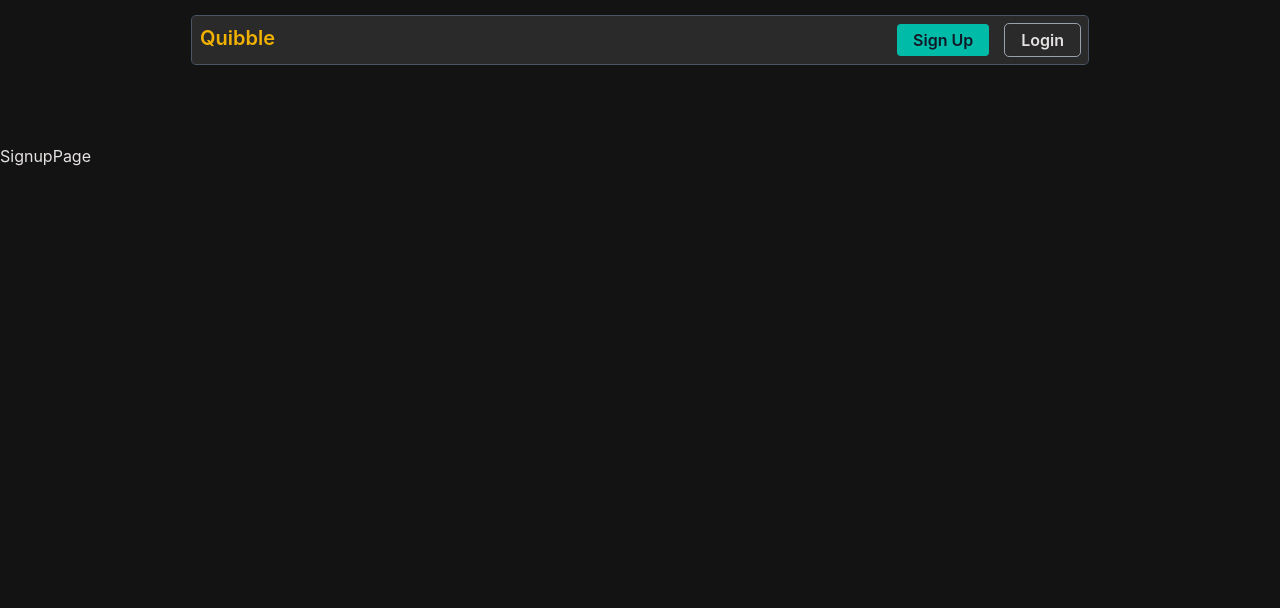
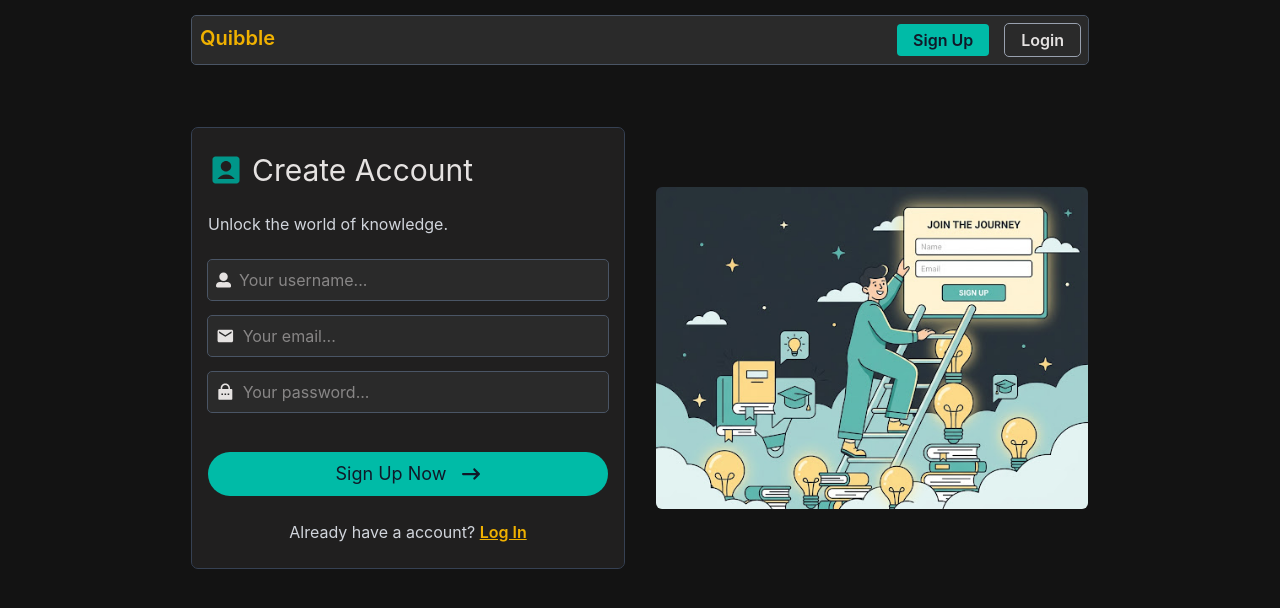
Before and after one commit to RaviCoderWallah/Quibble-Quiz-Web-App, a React (Vite) app: page /signup in a window 1280 px wide. Shown: the top 608 px of the page. Built offline with nearby package versions, Linux system fonts and the light colour scheme.

Commit message:
feat: sign up and login ui screen design completed

```diff
--- a/src/App.jsx
+++ b/src/App.jsx
@@ -2,7 +2,7 @@ import { Outlet } from "react-router-dom";
 import Header from "./components/Header";
 
 const App = () => {
-  return <div className="bg-[#131313] text-[#e5e2e1] min-h-screen flex flex-col gap-16 md:px-0 px-4">
+  return <div className="bg-[#131313] text-[#e5e2e1] min-h-screen flex flex-col gap-12 md:px-0 px-4">
     <Header/>
     <Outlet/>
   </div>;
--- a/src/Pages/LoginScreen.jsx
+++ b/src/Pages/LoginScreen.jsx
@@ -2,7 +2,7 @@ import LoginPage from "../feature/login/LoginPage"
 
 const LoginScreen = () => {
   return (
-    <div>
+    <div className="flex items-center justify-center">
         <LoginPage/>
     </div>
   )
--- a/src/Pages/SignupScreen.jsx
+++ b/src/Pages/SignupScreen.jsx
@@ -2,9 +2,9 @@ import SignupPage from "../feature/signup/SignupPage"
 
 const SignupScreen = () => {
   return (
-    <div>
+    <main className="flex items-center justify-center">
         <SignupPage/>
-    </div>
+    </main>
   )
 }
 
--- a/src/feature/login/LoginPage.jsx
+++ b/src/feature/login/LoginPage.jsx
@@ -1,6 +1,55 @@
+import { FaArrowRightLong } from "react-icons/fa6"
+import { RiLoginBoxFill } from "react-icons/ri";
+import { MdEmail } from "react-icons/md";
+import { RiLockPasswordFill } from "react-icons/ri";
+
+import LoginScreenImage from "../../assets/images/login-screen.jpg";
+import { NavLink } from "react-router-dom";
+
 const LoginPage = () => {
   return (
-    <div>LoginPage</div>
+    <div className="grid grid-cols-1 md:grid-cols-2 items-center gap-8 max-w-4xl">
+      <div className="bg-[#201f1f] p-4 rounded-md flex flex-col gap-6 py-6 outline-1 outline-gray-700 md:order-1 order-2">
+        <div className="flex items-center gap-2 text-3xl">
+          <RiLoginBoxFill className="text-teal-600 text-4xl" />
+          <h1>Login</h1>
+        </div>
+        <p className="text-gray-300">
+          Welcome back to your favorite trivia challenge.
+        </p>
+        <form className="flex flex-col gap-4">
+          <div className="bg-[#2a2a2a] outline-1 outline-gray-600 focus-within:outline-gray-200 rounded-sm min-h-10 pl-2 flex items-center gap-2">
+            <MdEmail className="text-xl" />
+            <input
+              type="email"
+              name="email"
+              placeholder="Your email..."
+              className="h-6 w-full outline-0"
+              required
+              spellCheck={false}
+            />
+          </div>
+          <div className="bg-[#2a2a2a] outline-1 outline-gray-600 focus-within:outline-gray-200 rounded-sm min-h-10 pl-2 flex items-center gap-2">
+            <RiLockPasswordFill className="text-xl" />
+            <input
+              type="password"
+              name="password"
+              placeholder="Your password..."
+              className="h-6 w-full outline-0"
+              required
+              spellCheck={false}
+            />
+          </div>
+          <button className="bg-teal-500 mt-6 text-gray-900 flex gap-4 items-center justify-center py-2 text-lg rounded-full cursor-pointer hover:bg-teal-400">
+            Login Now <FaArrowRightLong />
+          </button>
+        </form>
+        <p className="text-center text-gray-300">Don't have an account? <NavLink to="/signup" className="text-yellow-500 font-semibold underline">Sign Up</NavLink></p>
+      </div>
+      <div className="md:order-2 order-1">
+        <img src={LoginScreenImage} alt="People with share its quiz game play." className="rounded-md" />
+      </div>
+    </div>
   )
 }
 
--- a/src/feature/signup/SignupPage.jsx
+++ b/src/feature/signup/SignupPage.jsx
@@ -1,6 +1,67 @@
+import { FaArrowRightLong } from "react-icons/fa6"
+import { RiAccountBoxFill } from "react-icons/ri";
+import { FaUserAlt } from "react-icons/fa";
+import { MdEmail } from "react-icons/md";
+import { RiLockPasswordFill } from "react-icons/ri";
+
+import SignupScreenImage from "../../assets/images/signup-screen.jpg";
+import { NavLink } from "react-router-dom";
+
 const SignupPage = () => {
   return (
-    <div>SignupPage</div>
+    <div className="grid grid-cols-1 md:grid-cols-2 items-center gap-8 max-w-4xl">
+      <div className="bg-[#201f1f] p-4 rounded-md flex flex-col gap-6 py-6 outline-1 outline-gray-700 md:order-1 order-2">
+        <div className="flex items-center gap-2 text-3xl">
+          <RiAccountBoxFill className="text-teal-600 text-4xl" />
+          <h1>Create Account</h1>
+        </div>
+        <p className="text-gray-300">
+          Unlock the world of knowledge.
+        </p>
+        <form className="flex flex-col gap-4">
+          <div className="bg-[#2a2a2a] outline-1 outline-gray-600 focus-within:outline-gray-200 rounded-sm min-h-10 pl-2 flex items-center gap-2">
+            <FaUserAlt />
+            <input
+              type="text"
+              name="username"
+              placeholder="Your username..."
+              className="h-6 w-full outline-0"
+              required
+              spellCheck={false}
+            />
+          </div>
+          <div className="bg-[#2a2a2a] outline-1 outline-gray-600 focus-within:outline-gray-200 rounded-sm min-h-10 pl-2 flex items-center gap-2">
+            <MdEmail className="text-xl" />
+            <input
+              type="email"
+              name="email"
+              placeholder="Your email..."
+              className="h-6 w-full outline-0"
+              required
+              spellCheck={false}
+            />
+          </div>
+          <div className="bg-[#2a2a2a] outline-1 outline-gray-600 focus-within:outline-gray-200 rounded-sm min-h-10 pl-2 flex items-center gap-2">
+            <RiLockPasswordFill className="text-xl" />
+            <input
+              type="password"
+              name="password"
+              placeholder="Your password..."
+              className="h-6 w-full outline-0"
+              required
+              spellCheck={false}
+            />
+          </div>
+          <button className="bg-teal-500 mt-6 text-gray-900 flex gap-4 items-center justify-center py-2 text-lg rounded-full cursor-pointer hover:bg-teal-400">
+            Sign Up Now <FaArrowRightLong />
+          </button>
+        </form>
+        <p className="text-center text-gray-300">Already have a account? <NavLink to="/login" className="text-yellow-500 font-semibold underline">Log In</NavLink></p>
+      </div>
+      <div className="md:order-2 order-1">
+        <img src={SignupScreenImage} alt="People with share its quiz game play." className="rounded-md" />
+      </div>
+    </div>
   )
 }
 
--- a/src/feature/welcome/WelcomePage.jsx
+++ b/src/feature/welcome/WelcomePage.jsx
@@ -18,7 +18,7 @@ const WelcomePage = () => {
             <div className="bg-[#201f1f] p-4 rounded-md flex flex-col gap-8 py-8 outline-1 outline-gray-700 md:order-1 order-2">
                 <div className="flex items-center gap-2 text-3xl">
                     <MdQuestionAnswer className="text-teal-600" />
-                    <h1>Welcome Screen ! </h1>
+                    <h1>Welcome in Quibble ! </h1>
                 </div>
                 <p className="text-gray-300">
                     Level up your knowledge and challenge friends in the utlimate trivia experience. Friendly competition starts here.
```
Also changed, not shown: src/assets/images/login-screen.jpg (added), src/assets/images/signup-screen.jpg (added).
